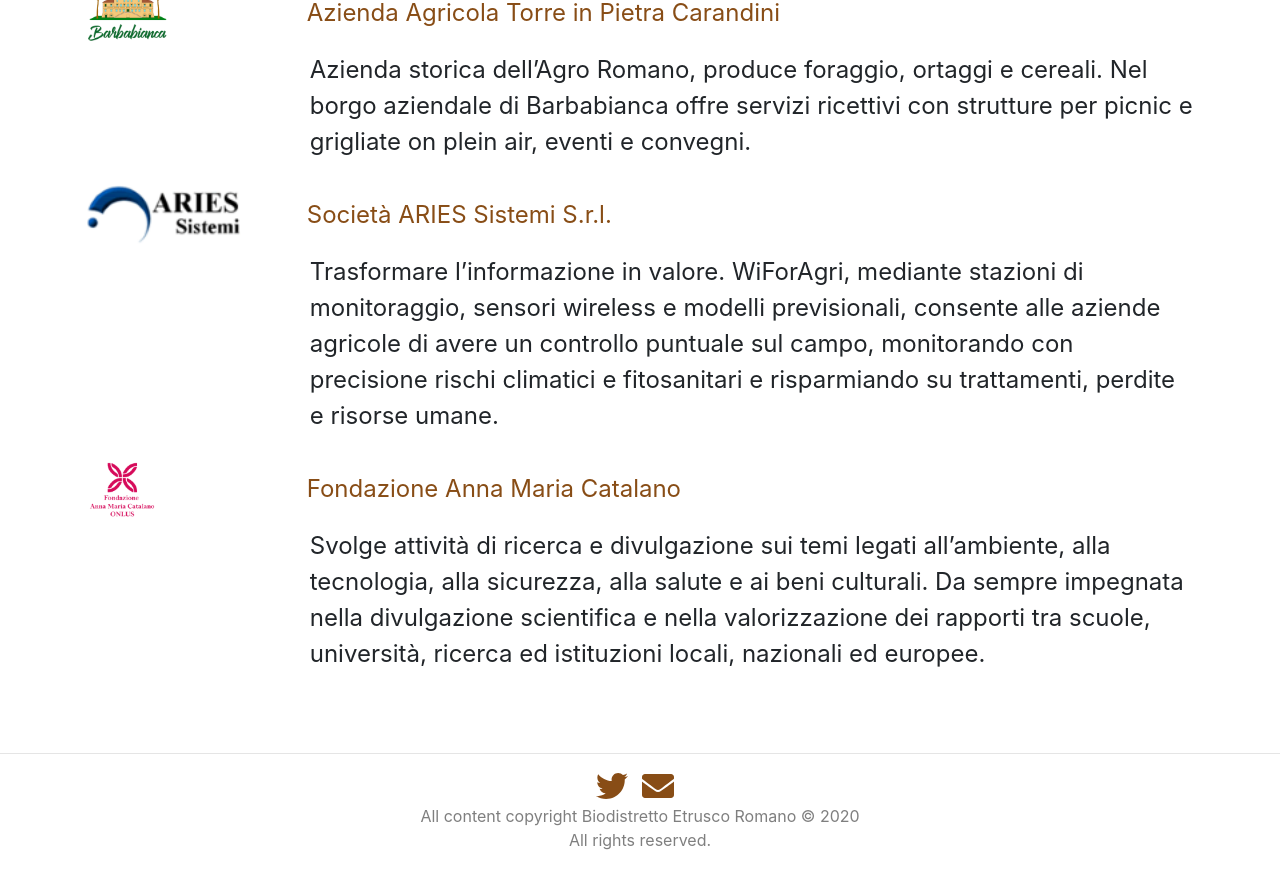
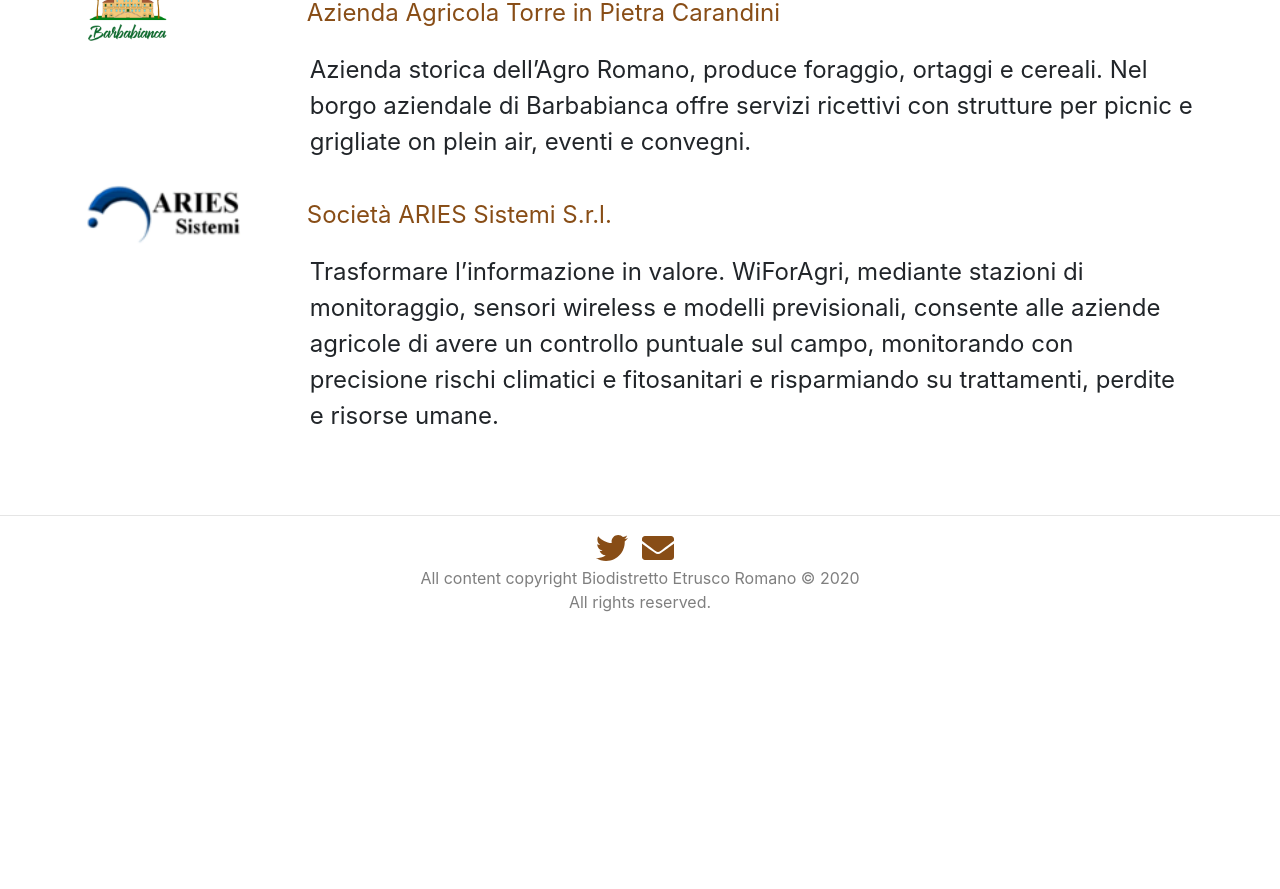
Before and after one commit to BiodistrettoEtruscoRomano/BiodistrettoEtruscoromano.github.io, a Jekyll site: the page built from associati.html, in a window 1280 px wide and 900 px high, scrolled down 1317 px. Shown: the top 889 px of the window. Built offline with Jekyll 4.4.1, drawn with Linux system fonts in a browser that asks for light colours; nearby versions of some CDN libraries; after the commit the page ends 1979 px from its top, so only the background shows below that.

Commit message:
rimozione Fondazione Catalano

```diff
--- a/_data/associati.json
+++ b/_data/associati.json
@@ -40,11 +40,5 @@
         "logo": "aries.png",
         "web_site_url": "http://www.ariessistemi.it/",
         "description": "Trasformare l’informazione in valore. WiForAgri, mediante stazioni di monitoraggio, sensori wireless e modelli previsionali, consente alle aziende agricole di avere un controllo puntuale sul campo, monitorando con precisione rischi climatici e fitosanitari e risparmiando su trattamenti, perdite e risorse umane."
-    },
-    {
-        "name": "Fondazione Anna Maria Catalano",
-        "logo": "fondazionecatalano.png",
-        "web_site_url": "http://www.fondazionecatalano.it/",
-        "description": "Svolge attività di ricerca e divulgazione sui temi legati all’ambiente, alla tecnologia, alla sicurezza, alla salute e ai beni culturali. Da sempre impegnata nella divulgazione scientifica e nella valorizzazione dei rapporti tra scuole, università, ricerca ed istituzioni locali, nazionali ed europee."
     }
 ]
```
